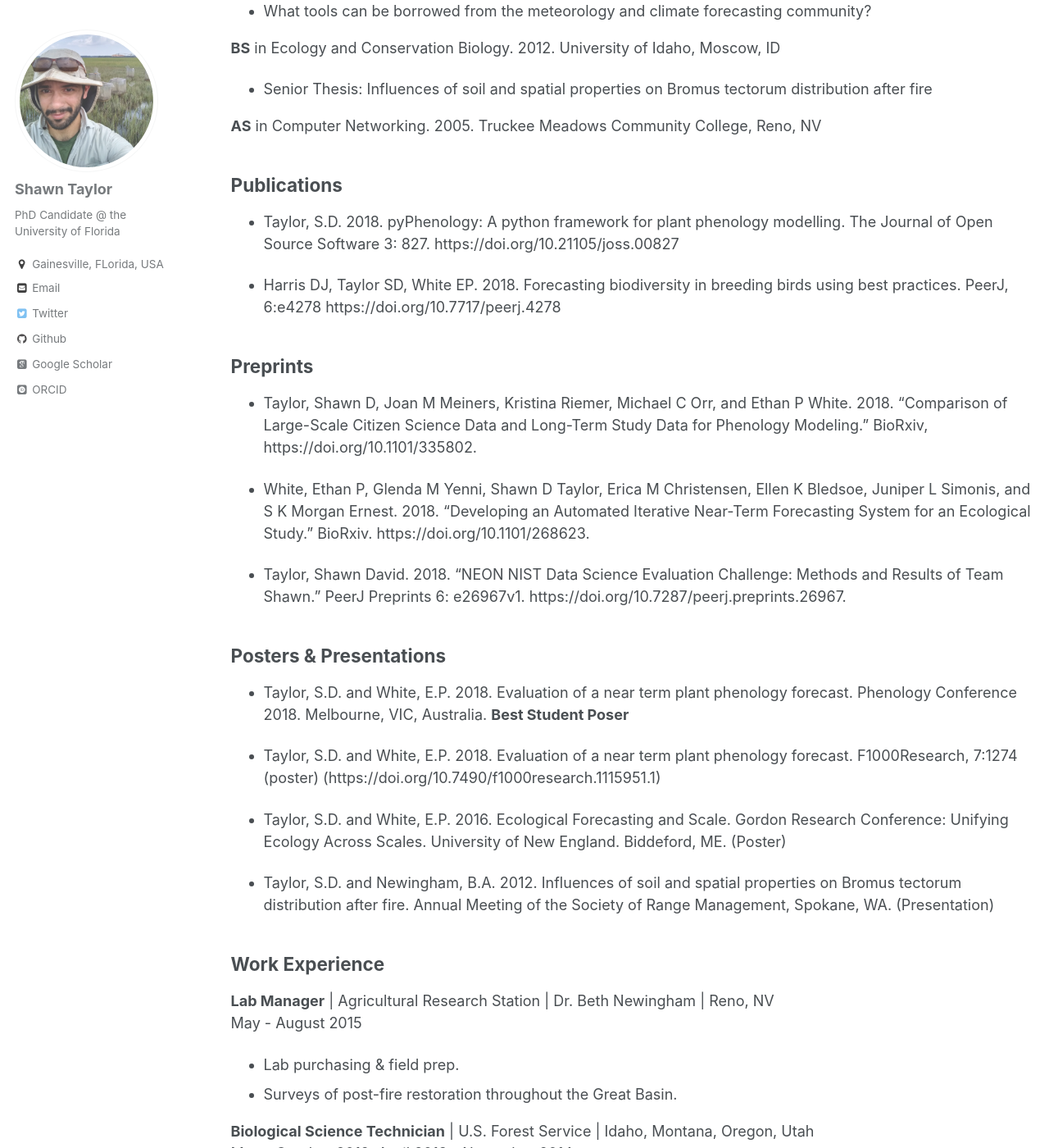
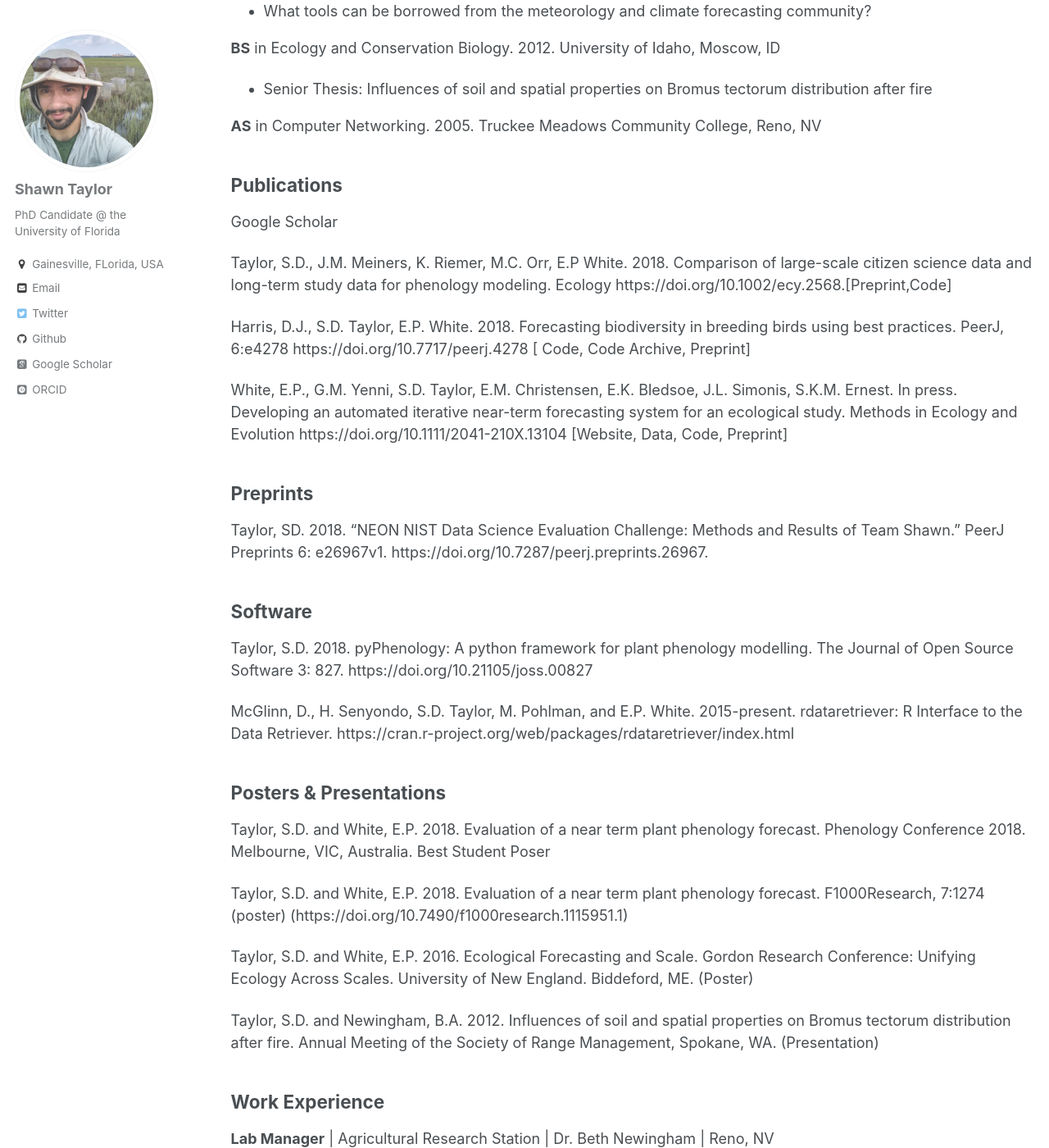
Before and after one commit to sdtaylor/sdtaylor.github.io, a Jekyll site: the page built from _pages/cv.md, in a window 1280 px wide and 1400 px high, scrolled down 395 px. Shown: the whole window at 82% size. Built offline with Jekyll 4.4.1, drawn with Linux system fonts in a browser that asks for light colours; some web fonts are replaced.

Commit message:
updates
-published  link for NPN-LTER
-copy over latest CV updates from https://github.com/sdtaylor/CV/commit/f5fb3e9b1cb8050ce3bd765c94ad6b879f281bdd

```diff
--- a/_pages/cv.md
+++ b/_pages/cv.md
@@ -25,27 +25,39 @@ Research: Forecasting in ecology
 
 ## Publications
 
-- Taylor, S.D. 2018. pyPhenology: A python framework for plant phenology modelling. The Journal of Open Source Software 3: 827. [https://doi.org/10.21105/joss.00827](https://doi.org/10.21105/joss.00827)
+[Google Scholar](https://scholar.google.com/citations?user=SvjLzQMAAAAJ&hl=en)
 
-- Harris DJ, Taylor SD, White EP. 2018. Forecasting biodiversity in breeding birds using best practices. PeerJ, 6:e4278 [https://doi.org/10.7717/peerj.4278](https://doi.org/10.7717/peerj.4278)
+Taylor, S.D., J.M. Meiners, K. Riemer, M.C. Orr, E.P White. 2018. Comparison of large-scale citizen science data and long-term study data for phenology modeling. Ecology [https://doi.org/10.1002/ecy.2568](https://doi.org/10.1002/ecy.2568).[[Preprint]( https://doi.org/10.1101/335802),[Code](https://github.com/sdtaylor/phenology_dataset_study)]
+
+Harris, D.J., S.D. Taylor, E.P. White. 2018. Forecasting biodiversity in breeding birds using best practices. PeerJ, 6:e4278 [https://doi.org/10.7717/peerj.4278](https://doi.org/10.7717/peerj.4278) [
+[Code](https://github.com/weecology/bbs-forecasting/),
+[Code Archive](https://doi.org/10.5281/zenodo.888988),
+[Preprint](https://doi.org/10.1101/191130)]
+
+White, E.P., G.M. Yenni, S.D. Taylor, E.M. Christensen, E.K. Bledsoe, J.L. Simonis, S.K.M. Ernest. In press. Developing an automated iterative near-term forecasting system for an ecological study. Methods in Ecology and Evolution [https://doi.org/10.1111/2041-210X.13104](https://doi.org/10.1111/2041-210X.13104) [[Website](https://portal.naturecast.org/),
+[Data](https://github.com/weecology/PortalData),
+[Code](https://github.com/weecology/portalPredictions),
+[Preprint](https://doi.org/10.1101/268623)]
 
 ## Preprints
 
-- Taylor, Shawn D, Joan M Meiners, Kristina Riemer, Michael C Orr, and Ethan P White. 2018. “Comparison of Large-Scale Citizen Science Data and Long-Term Study Data for Phenology Modeling.” BioRxiv, [https://doi.org/10.1101/335802](https://doi.org/10.1101/335802).
+Taylor, SD. 2018. “NEON NIST Data Science Evaluation Challenge: Methods and Results of Team Shawn.” PeerJ Preprints 6: e26967v1. [https://doi.org/10.7287/peerj.preprints.26967](https://doi.org/10.7287/peerj.preprints.26967).
 
-- White, Ethan P, Glenda M Yenni, Shawn D Taylor, Erica M Christensen, Ellen K Bledsoe, Juniper L Simonis, and S K Morgan Ernest. 2018. “Developing an Automated Iterative Near-Term Forecasting System for an Ecological Study.” BioRxiv. [https://doi.org/10.1101/268623](https://doi.org/10.1101/268623).
+## Software
 
-- Taylor, Shawn David. 2018. “NEON NIST Data Science Evaluation Challenge: Methods and Results of Team Shawn.” PeerJ Preprints 6: e26967v1. [https://doi.org/10.7287/peerj.preprints.26967](https://doi.org/10.7287/peerj.preprints.26967).
+Taylor, S.D. 2018. pyPhenology: A python framework for plant phenology modelling. The Journal of Open Source Software 3: 827. [https://doi.org/10.21105/joss.00827](https://doi.org/10.21105/joss.00827)
+
+McGlinn, D., H. Senyondo, S.D. Taylor, M. Pohlman, and E.P. White. 2015-present. rdataretriever: R Interface to the Data Retriever. https://cran.r-project.org/web/packages/rdataretriever/index.html
 
 ## Posters & Presentations
 
-- Taylor, S.D. and White, E.P. 2018. Evaluation of a near term plant phenology forecast. Phenology Conference 2018. Melbourne, VIC, Australia. **Best Student Poser**
+Taylor, S.D. and White, E.P. 2018. Evaluation of a near term plant phenology forecast. Phenology Conference 2018. Melbourne, VIC, Australia. Best Student Poser
 
-- Taylor, S.D. and White, E.P. 2018. Evaluation of a near term plant phenology forecast. F1000Research, 7:1274 (poster) ([https://doi.org/10.7490/f1000research.1115951.1](https://doi.org/10.7490/f1000research.1115951.1))
+Taylor, S.D. and White, E.P. 2018. Evaluation of a near term plant phenology forecast. F1000Research, 7:1274 (poster) ([https://doi.org/10.7490/f1000research.1115951.1](https://doi.org/10.7490/f1000research.1115951.1))
 
-- Taylor, S.D. and White, E.P. 2016. Ecological Forecasting and Scale. Gordon Research Conference: Unifying Ecology Across Scales. University of New England. Biddeford, ME. (Poster)
+Taylor, S.D. and White, E.P. 2016. Ecological Forecasting and Scale. Gordon Research Conference: Unifying Ecology Across Scales. University of New England. Biddeford, ME. (Poster)
 
-- Taylor, S.D. and Newingham, B.A. 2012. Influences of soil and spatial properties on Bromus tectorum distribution after fire. Annual Meeting of the Society of Range Management, Spokane, WA. (Presentation)
+Taylor, S.D. and Newingham, B.A. 2012. Influences of soil and spatial properties on Bromus tectorum distribution after fire. Annual Meeting of the Society of Range Management, Spokane, WA. (Presentation)
 
 ## Work Experience
 **Lab Manager** | Agricultural Research Station | Dr. Beth Newingham | Reno, NV
```
Also changed, not shown: _publications/2018-NPN-LTER-Compare.md (+4 -2 lines).
